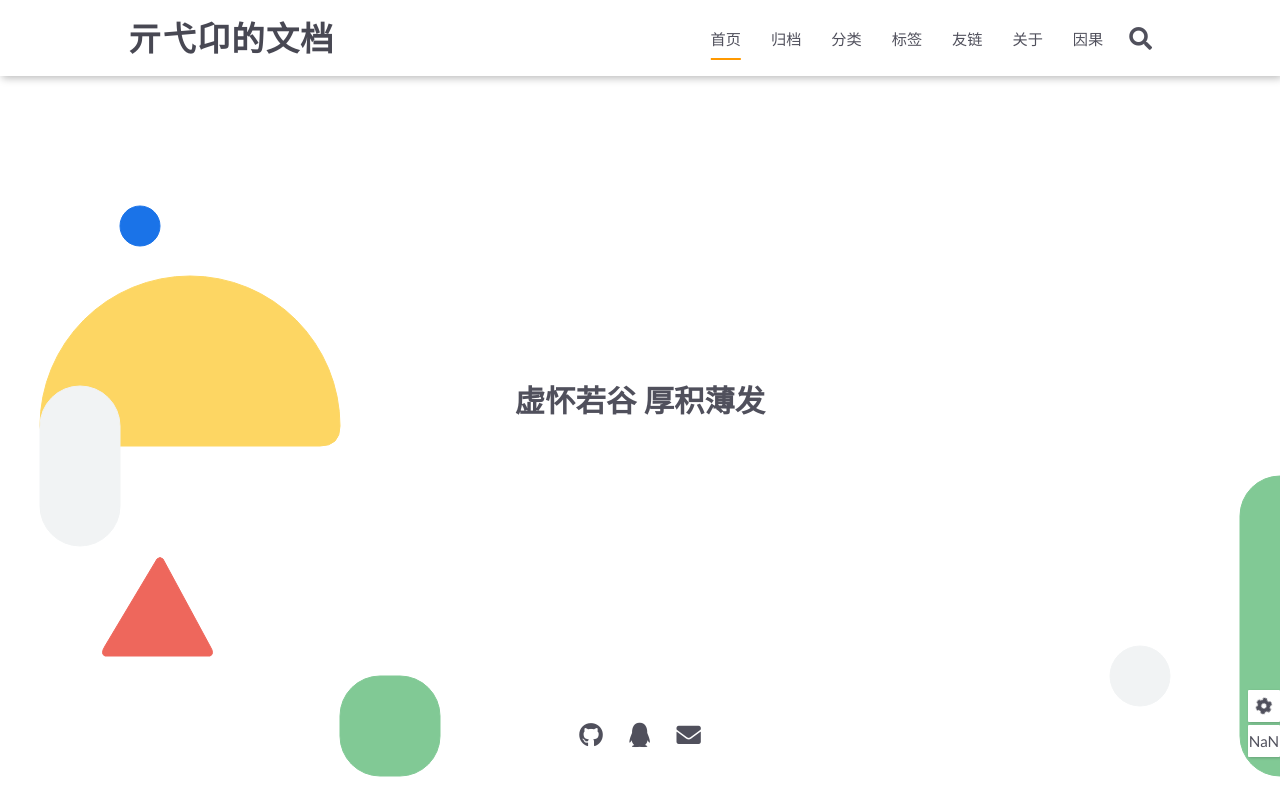
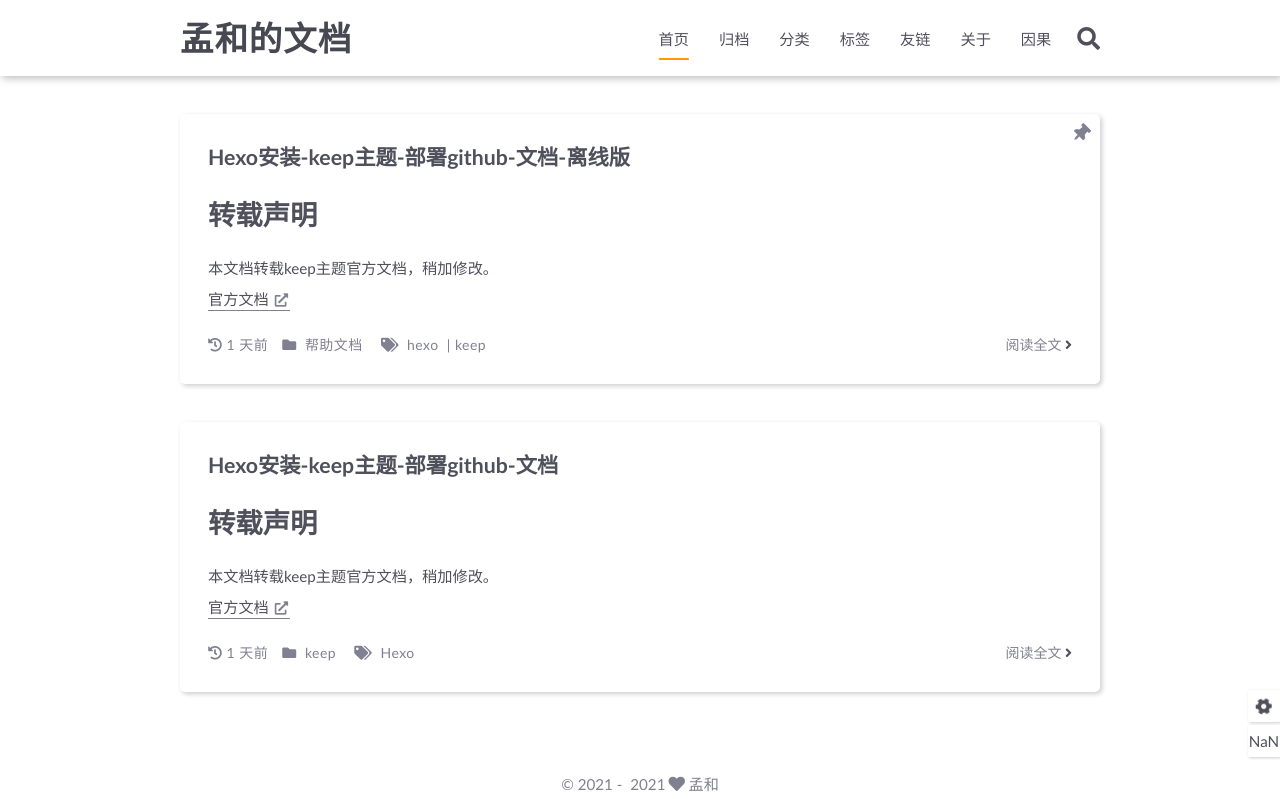
Before and after one commit to myhi8/myhi8.github.io, a plain HTML site: page index.html in a window 1280 px wide. Shown: the top 799 px of the page. Drawn offline with Linux system fonts and the light colour scheme; some packages are replaced by stand-ins of ours; a script that the page names is missing.

Commit message:
Site updated: 2021-04-15 16:36:42

```diff
--- a/0/index.html
+++ b/0/index.html
@@ -5,13 +5,13 @@
     <meta name="viewport" content="width=device-width, initial-scale=1, maximum-scale=1">
     <meta name="keywords" content="Hexo Theme Keep">
     <meta name="description" content="Hexo Theme Keep">
-    <meta name="author" content="亓弋卬">
+    <meta name="author" content="孟和">
 
     <title>
 
             Hexo安装-keep主题-部署github-文档 |
 
-        亓弋卬的文档
+        孟和的文档
     </title>
 
 <link rel="stylesheet" href="/css/style.css">
@@ -23,10 +23,10 @@
     <script id="hexo-configurations">
     let KEEP = window.KEEP || {};
     KEEP.hexo_config = {"hostname":"myhi8.github.io","root":"/","language":"zh-CN","path":"search.json"};
-    KEEP.theme_config = {"toc":{"enable":true,"number":true,"expand_all":true,"init_open":true},"style":{"primary_color":"#FF9900","avatar":"/images/avatar1.svg","favicon":"/images/logo1.svg","article_img_align":"left","left_side_width":"260px","content_max_width":"920px","hover":{"shadow":true,"scale":true},"first_screen":{"enable":true,"background_img":"/images/bg.svg","description":"虚怀若谷 厚积薄发"},"scroll":{"progress_bar":{"enable":true},"percent":{"enable":true}}},"local_search":{"enable":true,"preload":true},"code_copy":{"enable":true,"style":"mac"},"pjax":{"enable":true},"lazyload":{"enable":false},"version":"3.4.2"};
+    KEEP.theme_config = {"toc":{"enable":true,"number":true,"expand_all":true,"init_open":true},"style":{"primary_color":"#FF9900","avatar":"/images/avatar1.svg","favicon":"/images/logo1.svg","article_img_align":"left","left_side_width":"260px","content_max_width":"920px","hover":{"shadow":true,"scale":true},"first_screen":{"enable":false,"background_img":"/images/bg.svg","description":"虚怀若谷 厚积薄发"},"scroll":{"progress_bar":{"enable":true},"percent":{"enable":true}}},"local_search":{"enable":true,"preload":true},"code_copy":{"enable":true,"style":"mac"},"pjax":{"enable":true},"lazyload":{"enable":false},"version":"3.4.2"};
     KEEP.language_ago = {"second":"%s 秒前","minute":"%s 分钟前","hour":"%s 小时前","day":"%s 天前","week":"%s 周前","month":"%s 月前","year":"%s 年前"};
   </script>
-<meta name="generator" content="Hexo 5.4.0"><link rel="alternate" href="/atom.xml" title="亓弋卬的笔记" type="application/atom+xml">
+<meta name="generator" content="Hexo 5.4.0"><link rel="alternate" href="/atom.xml" title="孟和的笔记" type="application/atom+xml">
 </head>
 
 
@@ -57,7 +57,7 @@
     <div class="header-content">
         <div class="left">
             <a class="logo-title" href="/">
-                亓弋卬的文档
+                孟和的文档
             </a>
         </div>
 
@@ -206,7 +206,7 @@
                 </div>
                 <div class="info">
                     <div class="author">
-                        <span class="name">亓弋卬</span>
+                        <span class="name">孟和</span>
 
                             <span class="author-label">Lv1</span>
 
@@ -701,7 +701,7 @@
                 <div class="article-copyright-info-container">
     <ul>
         <li>本文标题：Hexo安装-keep主题-部署github-文档</li>
-        <li>本文作者：亓弋卬</li>
+        <li>本文作者：孟和</li>
         <li>创建时间：2021-04-14 10:23:31</li>
         <li>
             本文链接：https://myhi8.github.io/0/
@@ -812,7 +812,7 @@
 
               <span>2021</span>&nbsp;-&nbsp;
 
-            2021&nbsp;<i class="fas fa-heart icon-animate"></i>&nbsp;<a href="/">亓弋卬</a>
+            2021&nbsp;<i class="fas fa-heart icon-animate"></i>&nbsp;<a href="/">孟和</a>
         </div>
 
             <script async data-pjax src="//busuanzi.ibruce.info/busuanzi/2.3/busuanzi.pure.mini.js"></script>
--- a/atom.xml
+++ b/atom.xml
@@ -1,6 +1,6 @@
 <?xml version="1.0" encoding="utf-8"?>
 <feed xmlns="http://www.w3.org/2005/Atom">
-  <title>亓弋卬的笔记</title>
+  <title>孟和的笔记</title>
 
 
   <link href="http://myhi8.github.io/atom.xml" rel="self"/>
@@ -10,7 +10,7 @@
   <id>http://myhi8.github.io/</id>
 
   <author>
-    <name>亓弋卬</name>
+    <name>孟和</name>
 
   </author>
 
--- a/index.html
+++ b/index.html
@@ -5,11 +5,11 @@
     <meta name="viewport" content="width=device-width, initial-scale=1, maximum-scale=1">
     <meta name="keywords" content="Hexo Theme Keep">
     <meta name="description" content="Hexo Theme Keep">
-    <meta name="author" content="亓弋卬">
+    <meta name="author" content="孟和">
 
     <title>
 
-        亓弋卬的文档
+        孟和的文档
     </title>
 
 <link rel="stylesheet" href="/css/style.css">
@@ -21,10 +21,10 @@
     <script id="hexo-configurations">
     let KEEP = window.KEEP || {};
     KEEP.hexo_config = {"hostname":"myhi8.github.io","root":"/","language":"zh-CN","path":"search.json"};
-    KEEP.theme_config = {"toc":{"enable":true,"number":true,"expand_all":true,"init_open":true},"style":{"primary_color":"#FF9900","avatar":"/images/avatar1.svg","favicon":"/images/logo1.svg","article_img_align":"left","left_side_width":"260px","content_max_width":"920px","hover":{"shadow":true,"scale":true},"first_screen":{"enable":true,"background_img":"/images/bg.svg","description":"虚怀若谷 厚积薄发"},"scroll":{"progress_bar":{"enable":true},"percent":{"enable":true}}},"local_search":{"enable":true,"preload":true},"code_copy":{"enable":true,"style":"mac"},"pjax":{"enable":true},"lazyload":{"enable":false},"version":"3.4.2"};
+    KEEP.theme_config = {"toc":{"enable":true,"number":true,"expand_all":true,"init_open":true},"style":{"primary_color":"#FF9900","avatar":"/images/avatar1.svg","favicon":"/images/logo1.svg","article_img_align":"left","left_side_width":"260px","content_max_width":"920px","hover":{"shadow":true,"scale":true},"first_screen":{"enable":false,"background_img":"/images/bg.svg","description":"虚怀若谷 厚积薄发"},"scroll":{"progress_bar":{"enable":true},"percent":{"enable":true}}},"local_search":{"enable":true,"preload":true},"code_copy":{"enable":true,"style":"mac"},"pjax":{"enable":true},"lazyload":{"enable":false},"version":"3.4.2"};
     KEEP.language_ago = {"second":"%s 秒前","minute":"%s 分钟前","hour":"%s 小时前","day":"%s 天前","week":"%s 周前","month":"%s 月前","year":"%s 年前"};
   </script>
-<meta name="generator" content="Hexo 5.4.0"><link rel="alternate" href="/atom.xml" title="亓弋卬的笔记" type="application/atom+xml">
+<meta name="generator" content="Hexo 5.4.0"><link rel="alternate" href="/atom.xml" title="孟和的笔记" type="application/atom+xml">
 </head>
 
 
@@ -46,70 +46,16 @@
 <main class="page-container">
 
 
-        <div class="first-screen-container flex-center fade-in-down-animation">
-    <div class="content flex-center">
-        <div class="description">
-            虚怀若谷 厚积薄发
-        </div>
-
-            <div class="s-icon-list">
-
-
-
-                            <span class="s-icon-item github">
-                                <a target="_blank" href="https://myhi8.github.io">
-                                    <i class="fab fa-github"></i>
-                                </a>
-                            </span>
-
-
-
-
-
-
-
-                            <span class="s-icon-item qq">
-                                <a target="_blank" href="tencent://message/?uin=1041522278&Site=Senlon.Net&Menu=yes">
-                                    <i class="fab fa-qq"></i>
-                                </a>
-                            </span>
-
-
-
-
-
-
-
-
-
-
-
-
-
-                            <span class="s-icon-item email">
-                                <a href="mailto:myhi8@qq.com">
-                                    <i class="fas fa-envelope"></i>
-                                </a>
-                            </span>
-
-
-
-            </div>
-
-    </div>
-</div>
-
-
 
     <div class="page-main-content">
 
         <div class="page-main-content-top">
             <header class="header-wrapper">
 
-    <div class="header-content has-first-screen">
+    <div class="header-content">
         <div class="left">
             <a class="logo-title" href="/">
-                亓弋卬的文档
+                孟和的文档
             </a>
         </div>
 
@@ -384,7 +330,7 @@
 
               <span>2021</span>&nbsp;-&nbsp;
 
-            2021&nbsp;<i class="fas fa-heart icon-animate"></i>&nbsp;<a href="/">亓弋卬</a>
+            2021&nbsp;<i class="fas fa-heart icon-animate"></i>&nbsp;<a href="/">孟和</a>
         </div>
 
             <script async data-pjax src="//busuanzi.ibruce.info/busuanzi/2.3/busuanzi.pure.mini.js"></script>
```
Also changed, not shown: 1/index.html (+8 -8 lines), about/index.html (+6 -6 lines), archives/2021/04/index.html (+6 -6 lines), archives/2021/index.html (+6 -6 lines), archives/index.html (+6 -6 lines), categories/index.html (+6 -6 lines), categories/keep/index.html (+6 -6 lines), categories/帮助文档/index.html (+6 -6 lines), changelog/index.html (+6 -6 lines), links/index.html (+6 -6 lines), tags/Hexo/index.html (+6 -6 lines), tags/index.html (+6 -6 lines), tags/keep/index.html (+6 -6 lines), unk/index.html (+6 -6 lines).
